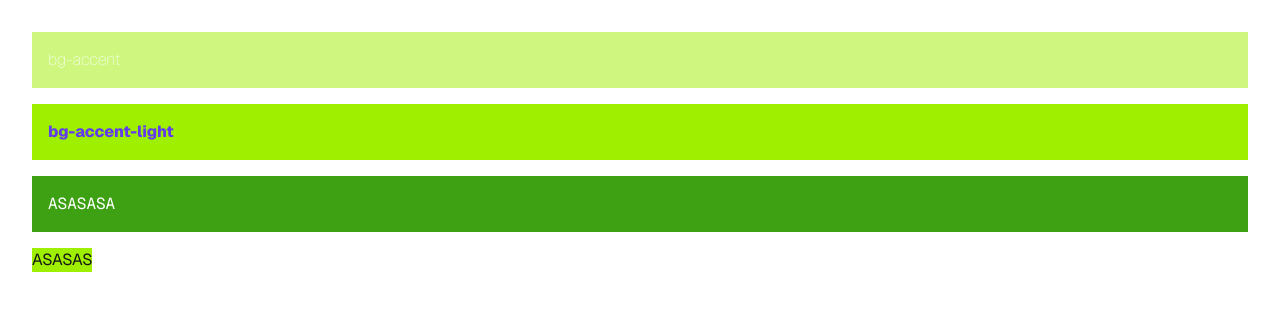
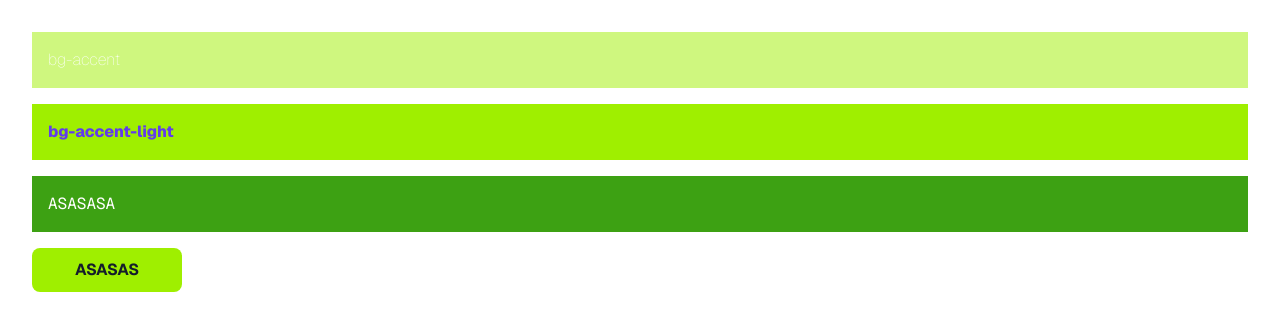
Before and after one commit to Harakirigi/askomyt, a Next.js app: page / in a window 1280 px wide. Shown: the top 330 px of the page. Built offline with nearby package versions, Linux system fonts and the light colour scheme.

Commit message:
version 0.1

```diff
--- a/src/app/page.jsx
+++ b/src/app/page.jsx
@@ -8,7 +8,7 @@ export default function Home() {
         <div className="p-4 font-thin text-white bg-accent-50 text-shadow-transparent">bg-accent</div>
         <div className="p-4 font-extrabold text-secondary bg-accent">bg-accent-light</div>
         <div className="p-4 font-mono text-white bg-accent-dark">ASASASA</div>
-        <Button>ASASAS</Button>
+        <Button variant={'primary'}>ASASAS</Button>
 
     </div>
 </>
--- a/src/components/button.jsx
+++ b/src/components/button.jsx
@@ -9,7 +9,7 @@ const Button = ({
     children,
 }) => {
     return (
-        <button className={`btn ${variant} ${className} w-8 h-11 bg-accent text-black`}>
+        <button className={`btn ${variant} ${className} `}>
             {children}
         </button>
     )
--- a/src/styles/globals.css
+++ b/src/styles/globals.css
@@ -8,7 +8,7 @@
 
   --color-background: var(--background);
   --color-foreground: var(--foreground);
-  --font-sans: var(--font-geist-sans, Inter, sans-serif);
+  --font-sans: var(--font-geist-sans, sans-serif);
   --font-mono: var(--font-geist-mono, monospace);
 }
 
@@ -22,6 +22,29 @@
 body {
     background: var(--background);
     color: var(--foreground);
-    font-family: var(--font-sans, Arial, Helvetica, sans-serif);
     font-family: var(--font-geist-sans), sans-serif;
 }
+
+
+.btn {
+    width: 100%;
+    max-width: max-content;
+    min-width: 150px;
+    height: 44px;
+
+    border: 1px solid transparent;
+    border-radius: 8px;
+    font-weight: 700;
+    font-size: 1rem;
+    font-family: var(--font-geist-sans);
+    transition: all 0.3s;
+
+}
+.btn.primary {
+    background-color: #9FEF00;
+    color: #141D2B;
+}
+.btn.primary:hover {
+    background-color: #75CA06;
+    color: #141D2B;
+}
```
